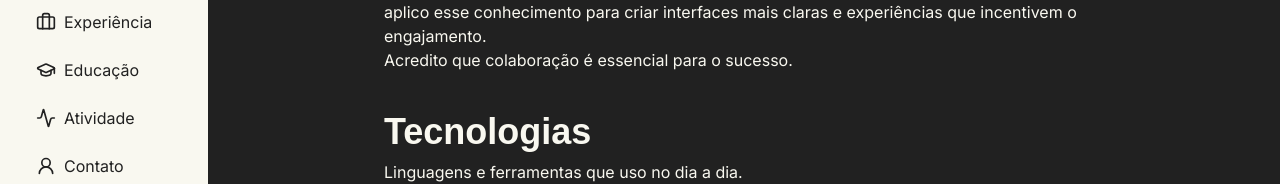
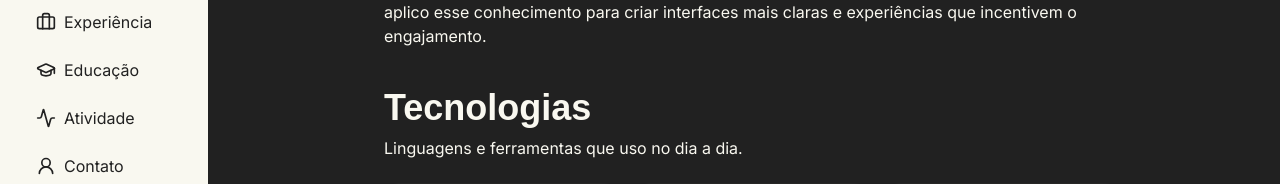
Before and after one commit to Spyei/new-portfolio, a Next.js app: page / in a window 1280 px wide. Shown: the part 196-380 px from the top of the page. Built offline with nearby package versions, Linux system fonts and the light colour scheme; a web font is replaced by a local one.

Commit message:
fix: remove homepage collaboration tagline

```diff
--- a/public/locales/en.json
+++ b/public/locales/en.json
@@ -15,7 +15,6 @@
         "greeting": "Hi, my name is Caio",
         "role": "Full Stack Developer",
         "description": "Full Stack Developer with 3 years of hands-on experience building and operating web applications. I work with Next.js, TypeScript, and Node.js, focusing on performance and user experience. I also study how people make decisions and apply that knowledge to create clearer interfaces and experiences that encourage engagement.",
-        "collaboration": "I believe collaboration is essential for success.",
         "technologies": {
             "title": "Technologies",
             "description": "Languages and tools I use on a daily basis."
--- a/public/locales/pt.json
+++ b/public/locales/pt.json
@@ -15,7 +15,6 @@
         "greeting": "Olá, Eu me chamo Caio",
         "role": "Desenvolvedor Full Stack",
         "description": "Desenvolvedor Full Stack com 3 anos de experiência prática criando e operando aplicações web. Trabalho com Next.js, TypeScript e Node.js, com foco em desempenho e experiência do usuário. Também estudo como as pessoas tomam decisões e aplico esse conhecimento para criar interfaces mais claras e experiências que incentivem o engajamento.",
-        "collaboration": "Acredito que colaboração é essencial para o sucesso.",
         "technologies": {
             "title": "Tecnologias",
             "description": "Linguagens e ferramentas que uso no dia a dia."
--- a/src/components/home/header.tsx
+++ b/src/components/home/header.tsx
@@ -41,7 +41,6 @@ export default function Header({
 					</motion.div>
 				</span>{" "}
 				{t.home.description}
-				<div>{t.home.collaboration}</div>
 			</div>
 		</motion.div>
 	);
```
